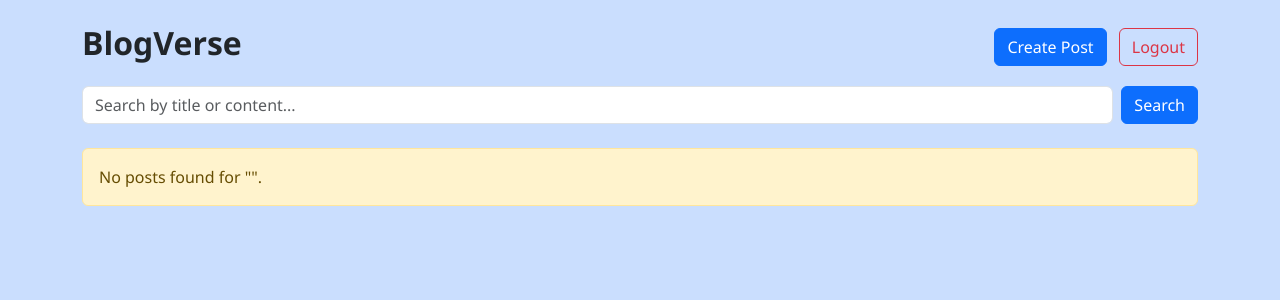
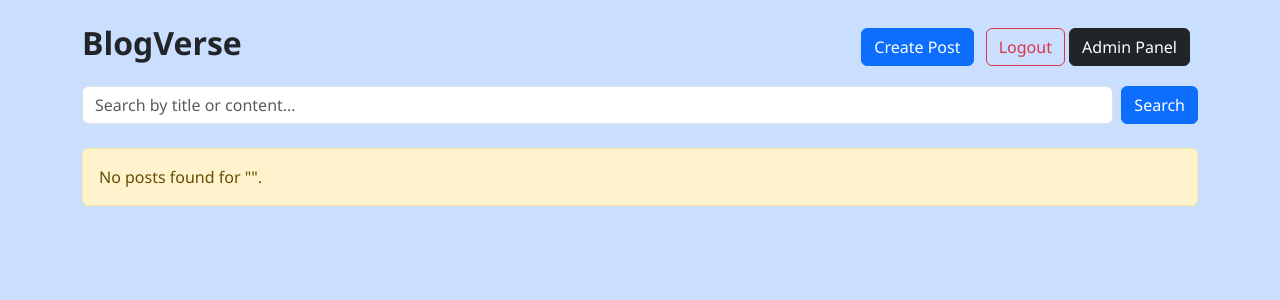
Before and after one commit to Ahan-07/php_crud_project, a PHP site: page /blog.php in a window 1280 px wide. Shown: the top 300 px of the page. Run offline with PHP 8.4, Linux system fonts and the light colour scheme; the visitor is signed in with stand-in values (Sample User, id 1); data that the repository does not hold is empty.

Commit message:
Update blog.php

```diff
--- a/blog.php
+++ b/blog.php
@@ -76,8 +76,13 @@ $result = mysqli_query($conn, $sql);
                 <a class="btn btn-success me-2" href="login.php">Login</a>
                 <a class="btn btn-warning" href="register.php">Register</a>
             <?php endif; ?>
+            <?php if ($_SESSION['user_role'] === 'admin'): ?>
+  <a href="admin.php" class="btn btn-dark me-2">Admin Panel</a>
+<?php endif; ?>
+
         </div>
     </div>
+
 
     <!-- Search Form -->
     <form method="GET" class="mb-4 d-flex">
@@ -97,8 +102,10 @@ $result = mysqli_query($conn, $sql);
                                 <h5 class="card-title blog-title"><?= htmlspecialchars($row['title']) ?></h5>
                                 <p class="card-text blog-text"><?= substr(strip_tags($row['content']), 0, 150) ?>...</p>
                                 <a href="view_post.php?id=<?= $row['id'] ?>" class="btn blog-btn btn-sm">Read More</a>
+                                <?php if ($_SESSION['user_role'] === 'admin'||$_SESSION['user_role'] === 'editor'): ?>
                                 <a href="edit_post.php?id=<?= $row['id'] ?>" class="btn btn-outline-info btn-sm ms-2">Edit</a>
                                 <a href="delete_post.php?id=<?= $row['id'] ?>" class="btn btn-outline-danger btn-sm ms-2">Delete</a>
+                                <?php endif; ?>
                             </div>
                         </div>
                     </div>
```
